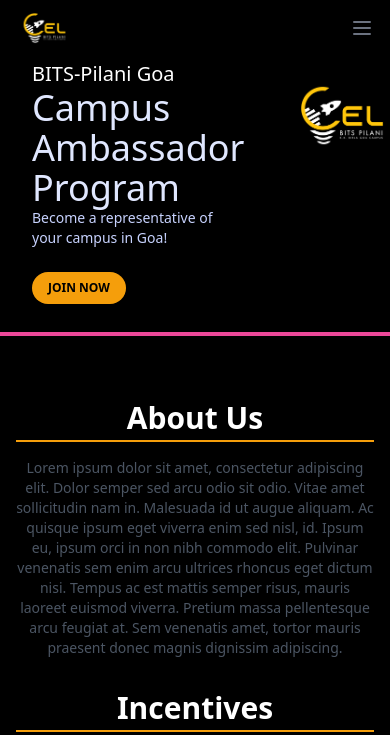
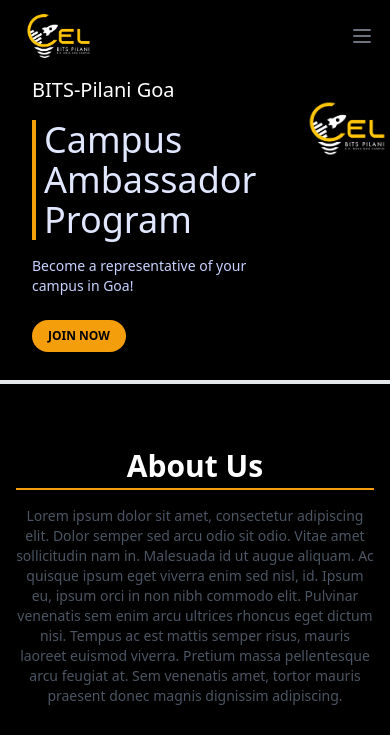
Before and after one commit to mmjsmohit/campusambassador, a website: page index.html in a window 390 px wide. Shown: the top 735 px of the page. Drawn offline with nearby package versions, Linux system fonts and the light colour scheme.

Commit message:
Added Responsiveness and minor visual changes

```diff
--- a/index.html
+++ b/index.html
@@ -4,16 +4,21 @@
 <!--[if IE 8]>         <html class="no-js lt-ie9"> <![endif]-->
 <!--[if gt IE 8]>      <html class="no-js"> <!--<![endif]-->
 <html><head>
+    <meta name="viewport" content="width=device-width, initial-scale=1.0">
   <title>Learn Tailwind CSS Final Project Solution</title>
   <link href="https://unpkg.com/tailwindcss@^1.0/dist/tailwind.min.css" rel="stylesheet">
 </head>
 <body class="bg-black font-sans flex flex-col items-center">
 
 
-<header class="bg-black w-full flex justify-center border-b-4 border-pink-500 px-4 py-3 ">
+<header class="bg-black w-full flex justify-center border-b-4 border-grey-500 px-4 py-3 ">
   <div class="max-w-4xl w-full">
-      <div class="flex items-center justify-between text-pink-400">
-          <img class="h-8" src="cel_dark.png">
+      <div class="flex items-center justify-between text-pink-400 cursor-pointer">
+
+        <a href="https://www.google.com">
+            <img class="h-12" src="cel_dark.png">
+        </a>
+
 
           <button type="button" class="block text-gray-500 hover:text-gray-400 focus:text-white focus:outline-none sm:hidden">
               <svg class="h-6 w-6 fill-current" viewBox="0 0 24 24">
@@ -24,23 +29,27 @@
       <div class="flex mx-4">
       <div class="my-4">
         <h2 class="text-xl text-white">BITS-Pilani Goa</h2>
-          <h1 class="text-4xl text-indigo-100">Campus Ambassador Program</h1>
+        <div class="flex border-l-4 border-yellow-500 pl-2 my-4">
+
+            <h1 class="text-4xl text-indigo-100">Campus Ambassador Program</h1>
+        </div>
           <p class="text-sm text-indigo-200">Become a representative of your campus in Goa!</p>
           <div class="relative mt-4 flex justify-between">
               <div class="flex">
                 <img src="right" alt="">
-                  <a href="https://www.google.com" class="bg-yellow-500 text-black font-bold mt-2 px-4 py-2 rounded-full text-xs uppercase">Join Now</a>
+                  <a href="https://www.google.com" class="bg-yellow-500 text-black font-bold mt-2 px-4 py-2 rounded-full text-xs uppercase hover:bg-yellow-700 transition-colors ease-in-out duration-500">Join Now</a>
+
               </div>
               <!-- <div class=" bg-black absolute right-0 rounded-full flex justify-center items-center p-5 border-4 border-pink-500">
                   <img class="w-16" src="cel_dark.png">
               </div> -->
           </div>
       </div>
-      <div>
+      <div class="bg-gradient-to-r from-cyan-500 to-blue-500">
         <img src="cel_dark.png" class="w-48 m-10">
       </div>
     </div>
-  </div>
+</div>
 </header>
 
 <main class="mt-16 w-full flex flex-col items-center">
--- a/tailwind.config.js
+++ b/tailwind.config.js
@@ -2,7 +2,11 @@
 module.exports = {
   content: ["*"],
   theme: {
-    extend: {},
+    extend: {
+      backgroundImage:{
+        'hero-pattern': "url('bg_image.jpg')"
+      }
+    },
   },
   plugins: [],
 }
```
